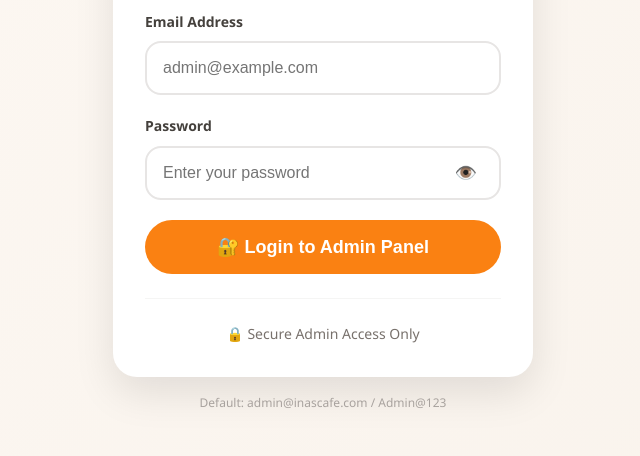
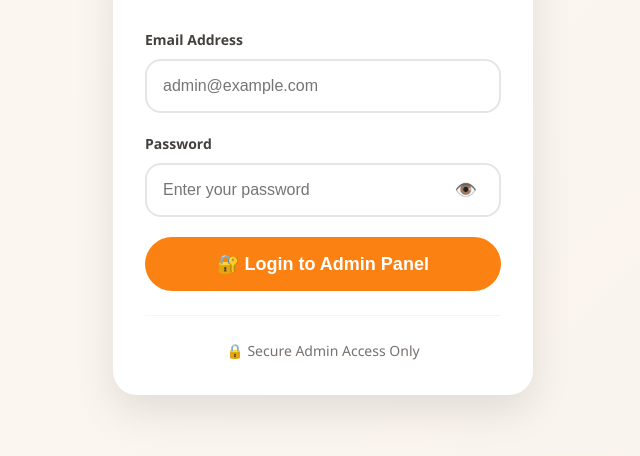
Before and after one commit to SyedMohathaseem/bc-food-management, a plain HTML site: page login.html in a window 1280 px wide. Shown: the part 312-768 px from the top of the page, without its empty margins (317-957 px from the left). Drawn offline with Linux system fonts and the light colour scheme.

Commit message:
Remove default credentials hint from login page

```diff
--- a/login.html
+++ b/login.html
@@ -191,10 +191,6 @@
         </div>
       </div>
 
-      <!-- Default Credentials Hint (Remove in production) -->
-      <div style="margin-top: var(--space-4); text-align: center; color: var(--neutral-400); font-size: var(--font-size-xs);">
-        Default: admin@inascafe.com / Admin@123
-      </div>
     </div>
   </div>
 
```
